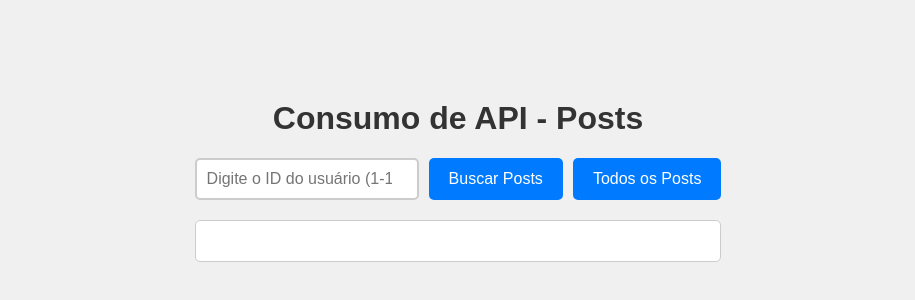
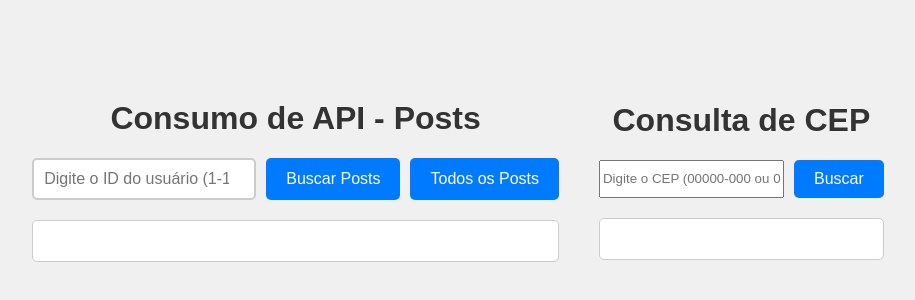
Before and after one commit to gut0la/fetch-api-js, a plain HTML site: page index.html in a window 1280 px wide. Shown: the part 230-530 px from the top of the page, without its empty margins (182-1097 px from the left). Drawn offline with Linux system fonts and the light colour scheme.

Commit message:
Fix API buscar CEP

```diff
--- a/index.html
+++ b/index.html
@@ -19,3 +19,27 @@
     <script src="index.js"></script>
 </body>
 </html>
+
+
+
+
+<!DOCTYPE html>
+<html lang="pt-BR">
+<head>
+    <meta charset="UTF-8">
+    <meta name="viewport" content="width=device-width, initial-scale=1.0">
+    <title>Consulta de CEP</title>
+    <link rel="stylesheet" href="index.css">
+</head>
+<body>
+    <div class="container">
+        <h1>Consulta de CEP</h1>
+        <div class="form-container">
+            <input type="text" id="cepInput" placeholder="Digite o CEP (00000-000 ou 00000000)" maxlength="9">
+            <button onclick="consultarCEP()">Buscar</button>
+        </div>
+        <div id="resultado" class="resultado"></div>
+    </div>
+    <script src="index.js"></script>
+</body>
+</html>
--- a/index.js
+++ b/index.js
@@ -57,3 +57,47 @@ function exibirPosts(posts) {
 
     resultadoDiv.innerHTML = postsHTML;
 }
+
+
+
+
+async function consultarCEP() {
+    const cepInput = document.getElementById('cepInput').value;
+    const resultadoDiv = document.getElementById('resultado');
+
+    // limpa o resultado anterior
+    resultadoDiv.innerHTML = '';
+
+    // validação do CEP
+    const cep = cepInput.replace(/\D/g, '');
+    if (cep.length !== 8) {
+        resultadoDiv.innerHTML = '<p class="error">Por favor, digite um CEP válido (00000-000 ou 00000000).</p>';
+        return;
+    }
+
+    try {
+        const response = await fetch(`https://viacep.com.br/ws/${cep}/json/`);
+        const data = await response.json();
+
+        if (data.erro) {
+            resultadoDiv.innerHTML = '<p class="error">CEP não encontrado.</p>';
+            return;
+        }
+
+        // Exibe os dados
+        resultadoDiv.innerHTML = `
+            <p><strong>CEP:</strong> ${data.cep}</p>
+            <p><strong>Logradouro:</strong> ${data.logradouro || 'Não informado'}</p>
+            <p><strong>Complemento:</strong> ${data.complemento || 'Não informado'}</p>
+            <p><strong>Unidade:</strong> ${data.unidade || 'Não informado'}</p>
+            <p><strong>Bairro:</strong> ${data.bairro || 'Não informado'}</p>
+            <p><strong>Localidade:</strong> ${data.localidade || 'Não informado'}</p>
+            <p><strong>UF:</strong> ${data.uf || 'Não informado'}</p>
+            <p><strong>Estado:</strong> ${data.estado || 'Não informado'}</p>
+            <p><strong>Região:</strong> ${data.regiao || 'Não informado'}</p>
+            <p><strong>DDD:</strong> ${data.ddd || 'Não informado'}</p>
+        `;
+    } catch (error) {
+        resultadoDiv.innerHTML = '<p class="error">Erro ao consultar o CEP. Tente novamente.</p>';
+    }
+}
```
